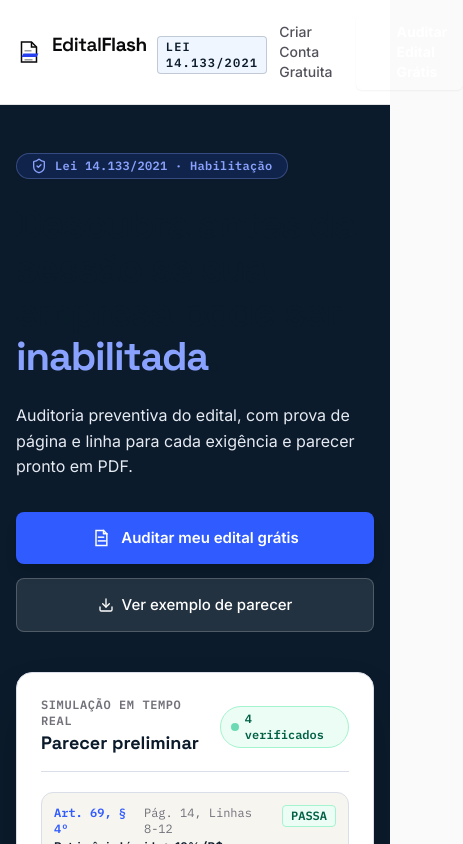
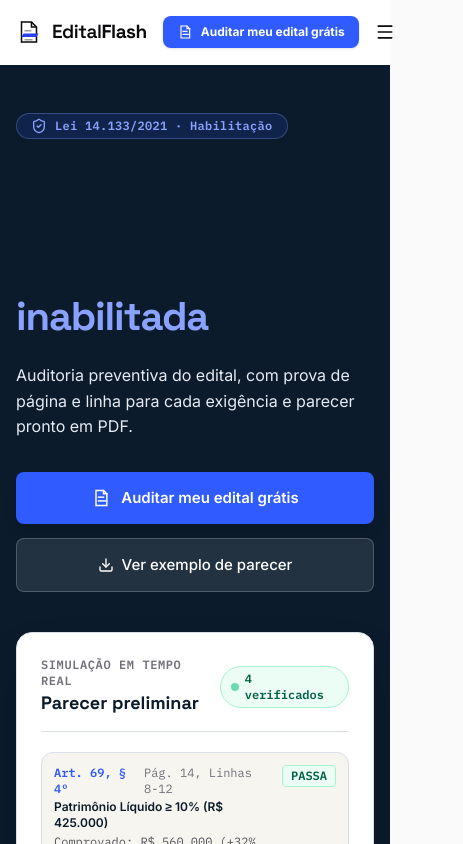
Before and after one commit to renanoacruz-gif/editalflash, a Next.js app: page / in a window 390 px wide. Shown: the top 844 px of the page, 463 px wide, since content can reach past the window. Built offline with nearby package versions, Linux system fonts and the light colour scheme; no server answers.

Commit message:
feat(header): add dynamic backdrop-blur, standardized CTAs, responsive mobile drawer and updated navigation labels

```diff
--- a/app/page.tsx
+++ b/app/page.tsx
@@ -23,6 +23,8 @@ import {
   Lock,
   Layers,
   Sparkles,
+  Menu,
+  X,
 } from "lucide-react";
 
 export default function LandingPage() {
@@ -34,6 +36,7 @@ export default function LandingPage() {
   const [mousePos, setMousePos] = useState({ x: 0, y: 0 });
   const [isHoveringHero, setIsHoveringHero] = useState(false);
   const [scrollProgress, setScrollProgress] = useState(0);
+  const [mobileMenuOpen, setMobileMenuOpen] = useState(false);
 
   useEffect(() => {
     const handleScroll = () => {
@@ -81,20 +84,26 @@ export default function LandingPage() {
       className="min-h-screen bg-white text-[#09090B] flex flex-col font-sans selection:bg-[var(--brand-tint)] selection:text-[var(--brand)]"
     >
       {/* HEADER INSTITUCIONAL COM BARRA DE PROGRESSO DE SCROLL */}
-      <header className="sticky top-0 z-50 backdrop-blur-md bg-white/95 border-b border-[#E4E4E7] py-3.5 px-4 sm:px-8 transition-colors relative">
+      <header
+        className={`sticky top-0 z-50 transition-all duration-200 ${
+          scrollProgress > 2
+            ? "backdrop-blur-md bg-white/85 border-b border-[var(--line)] shadow-xs"
+            : "backdrop-blur-md bg-white/70 border-b border-transparent"
+        } py-3.5 px-4 sm:px-8`}
+      >
         {/* Barra de Progresso no Topo do Cabeçalho */}
         <div
           className="absolute bottom-0 left-0 h-[2.5px] bg-[var(--brand)] transition-colors duration-150 ease-out z-50"
           style={{ width: `${scrollProgress}%` }}
         />
 
-        <div className="max-w-7xl mx-auto flex items-center justify-between">
-          <Link href={user ? "/dashboard" : "/"} className="flex items-center gap-3 group">
+        <div className="max-w-7xl mx-auto flex items-center justify-between gap-4">
+          <Link href={user ? "/dashboard" : "/"} className="flex items-center gap-3 group shrink-0">
             <BrandIcon name="mark" size="s24" color="brand" />
             <div className="font-display tracking-tight text-[19px] text-[#09090B] flex items-baseline">
               <span className="font-medium text-[#09090B]">Edital</span>
               <span className="font-extrabold text-[#09090B]">Flash</span>
-              <span className="ml-2.5 text-xs tracking-widest uppercase font-mono px-2 py-0.5 rounded bg-[var(--brand-tint)] text-[var(--brand)] border border-[var(--brand)]/20 font-semibold">
+              <span className="ml-2.5 text-xs tracking-widest uppercase font-mono px-2 py-0.5 rounded bg-[var(--brand-tint)] text-[var(--brand)] border border-[var(--brand)]/20 font-semibold hidden sm:inline-block">
                 Lei 14.133/2021
               </span>
             </div>
@@ -102,38 +111,93 @@ export default function LandingPage() {
 
           <nav className="hidden md:flex items-center gap-7 text-sm font-medium text-[#52525B]">
             <a href="#diferencial" className="hover:text-[#09090B] transition-colors">
-              O Segundo Par de Olhos
+              Como funciona
             </a>
             <a href="#moats" className="hover:text-[#09090B] transition-colors">
-              Defesa &amp; Acervos
+              Recursos
             </a>
             <a href="#parecer" className="hover:text-[#09090B] transition-colors">
-              Parecer Executivo
+              Exemplo de parecer
             </a>
             <a href="#planos" className="hover:text-[#09090B] transition-colors">
-              Planos Corporativos
+              Planos
             </a>
             <a href="#faq" className="hover:text-[#09090B] transition-colors">
               FAQ
             </a>
           </nav>
 
-          <div className="flex items-center gap-3">
-            <Link
-              href="/signup"
-              className="text-sm font-medium text-[#52525B] hover:text-[#09090B] px-3 py-1.5 rounded transition-colors"
-            >
-              Criar Conta Gratuita
-            </Link>
+          <div className="flex items-center gap-2 sm:gap-3">
+            {/* CTA sempre visível (inclusive no mobile) */}
             <Link
               href="/signup?welcome=true"
-              className="inline-flex items-center gap-2 text-sm font-bold bg-[var(--brand-solid)] hover:brightness-110 text-white px-4 py-2 rounded-md shadow-xs transition-colors active:scale-98"
+              className="inline-flex items-center gap-2 text-xs sm:text-sm font-bold bg-[var(--flash)] hover:brightness-110 active:scale-98 text-white px-3.5 sm:px-4 py-2 sm:py-2.5 rounded-lg shadow-sm transition-all whitespace-nowrap"
             >
-              <BrandIcon name="auditoria" size="s16" accentCobalt={false} />
-              <span>Auditar Edital Grátis</span>
+              <BrandIcon name="edital" size="s16" accentCobalt={false} />
+              <span>Auditar meu edital grátis</span>
             </Link>
+
+            {/* Botão de Menu Hambúrguer Mobile */}
+            <button
+              type="button"
+              onClick={() => setMobileMenuOpen(!mobileMenuOpen)}
+              className="md:hidden p-2 rounded-lg text-[#09090B] hover:bg-[#F4F4F5] transition-colors cursor-pointer"
+              aria-label="Abrir menu"
+            >
+              {mobileMenuOpen ? <X className="w-5 h-5" /> : <Menu className="w-5 h-5" />}
+            </button>
           </div>
         </div>
+
+        {/* Menu Hambúrguer Dropdown Mobile */}
+        {mobileMenuOpen && (
+          <div className="md:hidden pt-4 pb-3 px-2 border-t border-[var(--line)] mt-3 space-y-2 bg-white/95 backdrop-blur-xl rounded-b-xl shadow-lg">
+            <a
+              href="#diferencial"
+              onClick={() => setMobileMenuOpen(false)}
+              className="block px-3 py-2 rounded-lg text-sm font-medium text-[#52525B] hover:text-[#09090B] hover:bg-[#F4F4F5]"
+            >
+              Como funciona
+            </a>
+            <a
+              href="#moats"
+              onClick={() => setMobileMenuOpen(false)}
+              className="block px-3 py-2 rounded-lg text-sm font-medium text-[#52525B] hover:text-[#09090B] hover:bg-[#F4F4F5]"
+            >
+              Recursos
+            </a>
+            <a
+              href="#parecer"
+              onClick={() => setMobileMenuOpen(false)}
+              className="block px-3 py-2 rounded-lg text-sm font-medium text-[#52525B] hover:text-[#09090B] hover:bg-[#F4F4F5]"
+            >
+              Exemplo de parecer
+            </a>
+            <a
+              href="#planos"
+              onClick={() => setMobileMenuOpen(false)}
+              className="block px-3 py-2 rounded-lg text-sm font-medium text-[#52525B] hover:text-[#09090B] hover:bg-[#F4F4F5]"
+            >
+              Planos
+            </a>
+            <a
+              href="#faq"
+              onClick={() => setMobileMenuOpen(false)}
+              className="block px-3 py-2 rounded-lg text-sm font-medium text-[#52525B] hover:text-[#09090B] hover:bg-[#F4F4F5]"
+            >
+              FAQ
+            </a>
+            <div className="pt-2 border-t border-[#E4E4E7]">
+              <Link
+                href="/signup"
+                onClick={() => setMobileMenuOpen(false)}
+                className="block w-full text-center py-2.5 rounded-lg text-sm font-bold bg-[var(--flash)] text-white hover:brightness-110"
+              >
+                Criar conta
+              </Link>
+            </div>
+          </div>
+        )}
       </header>
 
       {/* HERO SECTION — POSICIONAMENTO PARA GESTORES SÊNIORES */}
--- a/components/InteractiveParecerPreview.tsx
+++ b/components/InteractiveParecerPreview.tsx
@@ -263,10 +263,10 @@ export const InteractiveParecerPreview: React.FC = () => {
                 Gostou do rigor pericial deste parecer? Gere o relatório oficial da sua própria empresa.
               </span>
               <a
-                href="/signup"
-                className="inline-flex items-center gap-1.5 px-3 py-1.5 rounded bg-[#18181B] hover:bg-black text-white font-bold text-xs transition-colors shadow-xs whitespace-nowrap"
+                href="/signup?welcome=true"
+                className="inline-flex items-center gap-1.5 px-3 py-1.5 rounded bg-[var(--flash)] hover:brightness-110 text-white font-bold text-xs transition-colors shadow-xs whitespace-nowrap"
               >
-                <span>Gere o da sua empresa → /signup</span>
+                <span>Auditar meu edital grátis</span>
               </a>
             </div>
           </div>
```
